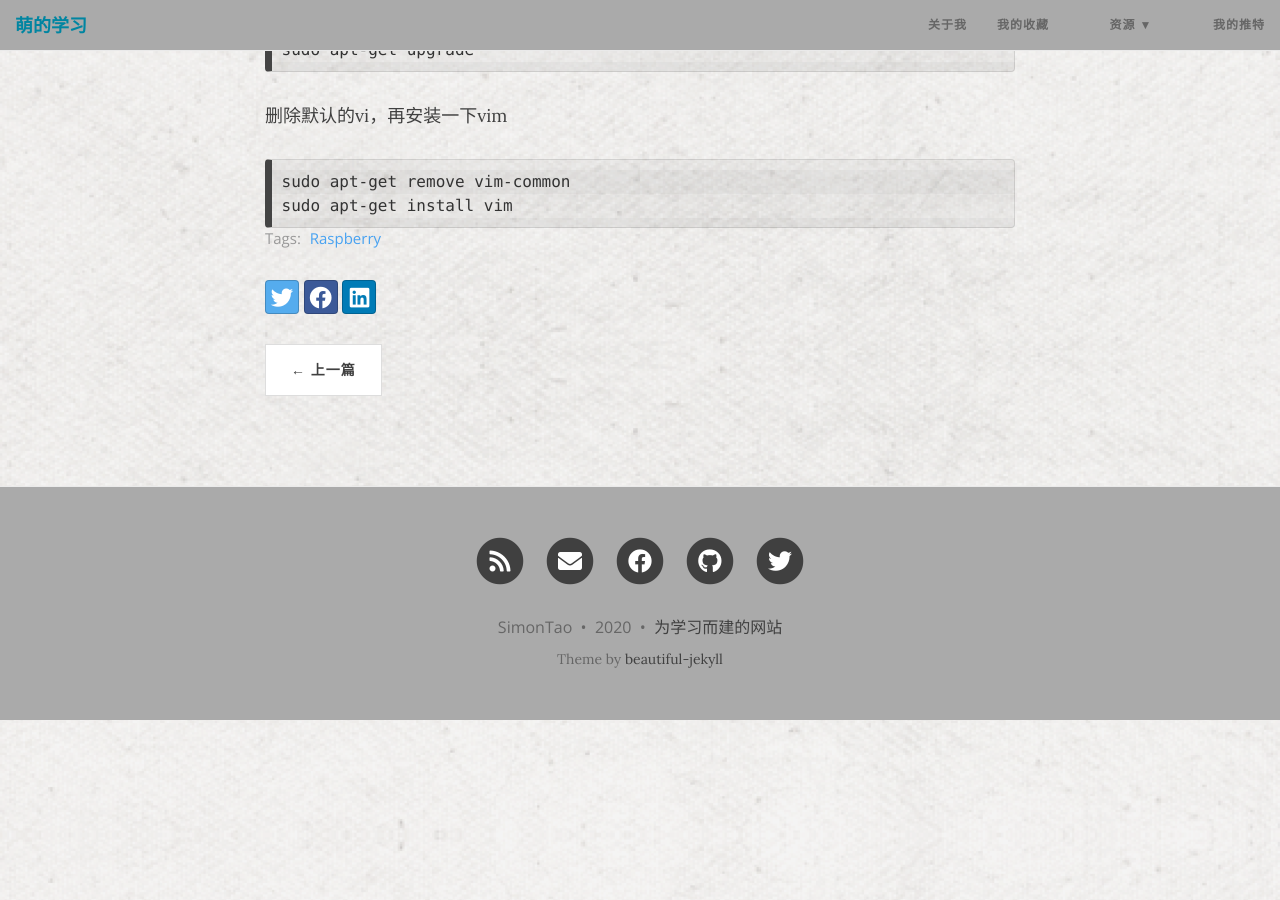
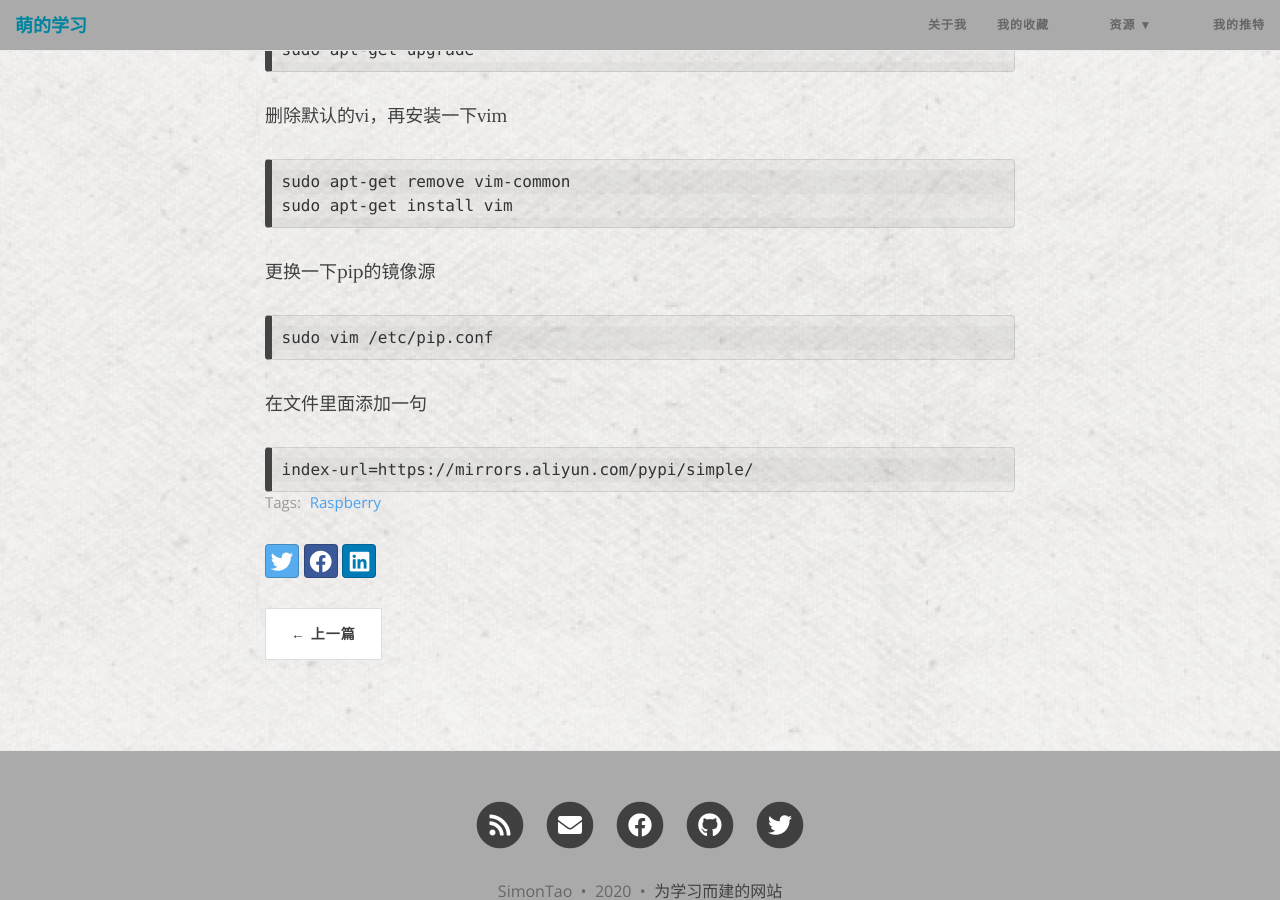
Before and after one commit to SimonTao0831/SimonTao0831.github.io, a Jekyll site: the page built from _posts/2020-04-07-raspberry-configuration.md, in a window 1280 px wide and 900 px high, scrolled down 1085 px. Built offline with Jekyll 4.4.1, drawn with Linux system fonts in a browser that asks for light colours; nearby versions of some CDN libraries; before the commit the page ends 1805 px from its top, so only the background shows below that.

Commit message:
Update 2020-04-07-raspberry-configuration.md

````diff
--- a/_posts/2020-04-07-raspberry-configuration.md
+++ b/_posts/2020-04-07-raspberry-configuration.md
@@ -39,3 +39,11 @@ sudo apt-get upgrade
 sudo apt-get remove vim-common
 sudo apt-get install vim
 ```
+更换一下pip的镜像源
+```
+sudo vim /etc/pip.conf
+```
+在文件里面添加一句
+```
+index-url=https://mirrors.aliyun.com/pypi/simple/
+```
````
